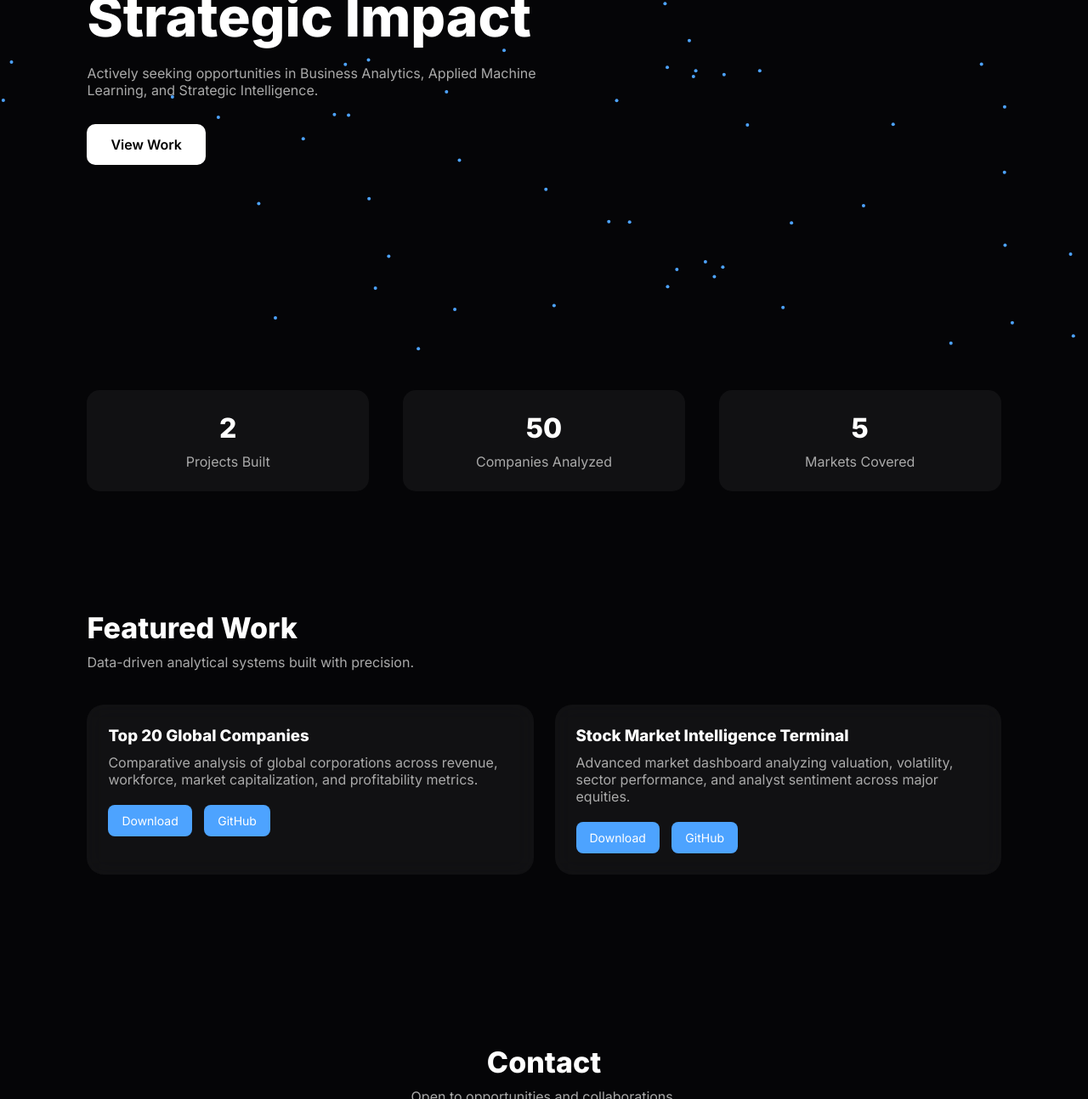
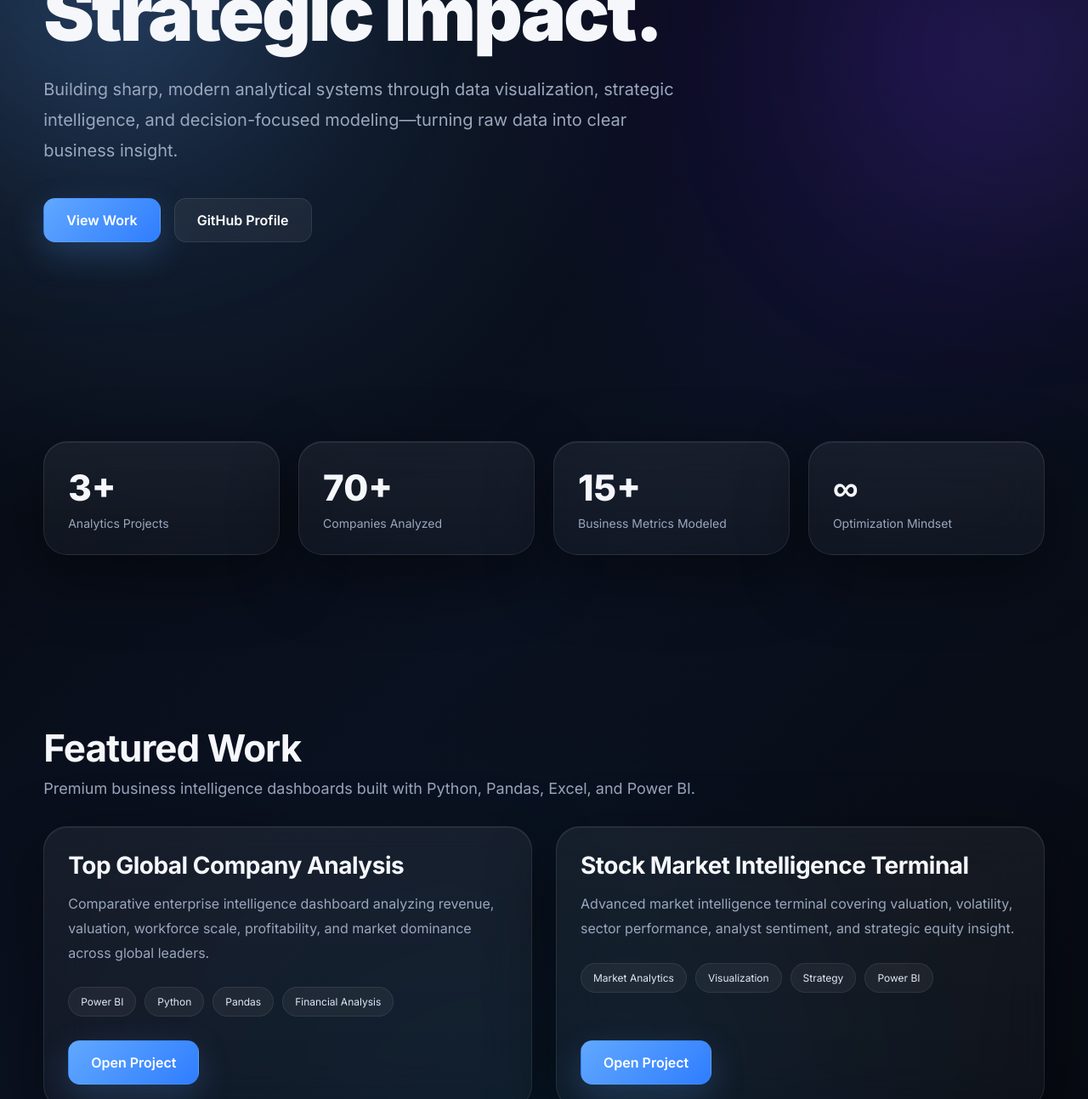
Before and after one commit to ShrraeyAnalytics/ShrraeyAnalytics.github.io, a plain HTML site: page index.html in a window 1280 px wide. Shown: the part 381-1674 px from the top of the page at 85% size. Drawn offline with Linux system fonts and the light colour scheme.

Commit message:
Update index.html

```diff
--- a/index.html
+++ b/index.html
@@ -1,312 +1,503 @@
 <!DOCTYPE html>
 <html lang="en">
 <head>
-<meta charset="UTF-8">
-<meta name="viewport" content="width=device-width, initial-scale=1.0">
+  <meta charset="UTF-8" />
+  <meta name="viewport" content="width=device-width, initial-scale=1.0" />
   <title>Shrraey Analytics</title>
-
-<link href="https://fonts.googleapis.com/css2?family=Inter:wght@300;400;600;800&display=swap" rel="stylesheet">
+  <meta name="description" content="Business Intelligence • Analytical Precision • Strategic Impact" />
+  <link rel="preconnect" href="https://fonts.googleapis.com">
+  <link rel="preconnect" href="https://fonts.gstatic.com" crossorigin>
+  <link href="https://fonts.googleapis.com/css2?family=Inter:wght@300;400;500;600;700;800;900&display=swap" rel="stylesheet">
 
   <style>
-*{margin:0;padding:0;box-sizing:border-box;font-family:'Inter',sans-serif;}
+    :root{
+      --bg:#05070b;
+      --bg2:#0a1120;
+      --panel:rgba(255,255,255,.06);
+      --panel2:rgba(255,255,255,.035);
+      --line:rgba(255,255,255,.09);
+      --text:#f5f7fb;
+      --muted:#9aa7bd;
+      --blue:#61a8ff;
+      --blue2:#2f7dff;
+      --glow:rgba(97,168,255,.22);
+      --radius:28px;
+      --shadow:0 24px 80px rgba(0,0,0,.45);
+    }
+
+    *{
+      margin:0;
+      padding:0;
+      box-sizing:border-box;
+      font-family:"Inter",system-ui,sans-serif;
+      scroll-behavior:smooth;
+    }
 
     body{
-    background:#050507;
-    color:white;
+      background:
+      radial-gradient(circle at 12% 18%, rgba(97,168,255,.18), transparent 28%),
+      radial-gradient(circle at 85% 20%, rgba(98,0,255,.12), transparent 25%),
+      radial-gradient(circle at 50% 80%, rgba(0,170,255,.08), transparent 30%),
+      linear-gradient(135deg,var(--bg) 0%, var(--bg2) 48%, #05070b 100%);
+      color:var(--text);
       overflow-x:hidden;
+      min-height:100vh;
+      position:relative;
     }
 
-/* ANIMATED BACKGROUND */
-canvas{
+    body::before{
+      content:"";
+      position:fixed;
+      inset:0;
+      background-image:
+      linear-gradient(rgba(255,255,255,.02) 1px, transparent 1px),
+      linear-gradient(90deg, rgba(255,255,255,.02) 1px, transparent 1px);
+      background-size:42px 42px;
+      pointer-events:none;
+      z-index:-1;
+      mask-image:linear-gradient(to bottom, rgba(0,0,0,.7), transparent);
+    }
+
+    .blur1,.blur2{
+      position:fixed;
+      border-radius:50%;
+      filter:blur(120px);
+      z-index:-1;
+      pointer-events:none;
+    }
+
+    .blur1{
+      width:420px;
+      height:420px;
+      left:-120px;
+      top:100px;
+      background:rgba(97,168,255,.18);
+      animation:float1 12s ease-in-out infinite alternate;
+    }
+
+    .blur2{
+      width:360px;
+      height:360px;
+      right:-100px;
+      top:280px;
+      background:rgba(140,90,255,.14);
+      animation:float2 14s ease-in-out infinite alternate;
+    }
+
+    @keyframes float1{
+      from{transform:translate(0,0);}
+      to{transform:translate(70px,80px);}
+    }
+
+    @keyframes float2{
+      from{transform:translate(0,0);}
+      to{transform:translate(-60px,-70px);}
+    }
+
+    nav{
+      width:100%;
       position:fixed;
       top:0;
       left:0;
-    z-index:-1;
-}
-
-/* NAV */
-nav{
-    position:fixed;
-    width:100%;
-    padding:20px 8%;
+      z-index:1000;
       display:flex;
       justify-content:space-between;
-    backdrop-filter:blur(12px);
-    background:rgba(0,0,0,0.4);
+      align-items:center;
+      padding:22px 8%;
+      backdrop-filter:blur(22px);
+      background:rgba(7,10,18,.52);
+      border-bottom:1px solid rgba(255,255,255,.05);
     }
 
     .logo{
-    font-weight:700;
+      font-weight:800;
+      letter-spacing:.6px;
       font-size:18px;
-    letter-spacing:1px;
     }
 
-nav a{
-    margin-left:25px;
+    .navlinks{
+      display:flex;
+      gap:28px;
+      align-items:center;
+    }
+
+    .navlinks a{
+      color:#c8d3e6;
       text-decoration:none;
-    color:#aaa;
-    transition:0.3s;
+      font-size:14px;
+      transition:.25s;
     }
-nav a:hover{color:white;}
 
-/* HERO */
+    .navlinks a:hover{
+      color:white;
+    }
+
+    .container{
+      width:min(1280px,92%);
+      margin:auto;
+    }
+
     .hero{
-    height:100vh;
+      min-height:100vh;
       display:flex;
       align-items:center;
-    padding:0 8%;
+      padding-top:90px;
     }
 
-.hero h1{
-    font-size:64px;
-    font-weight:800;
-    line-height:1.1;
+    .eyebrow{
+      display:inline-block;
+      margin-bottom:20px;
+      padding:10px 18px;
+      border-radius:999px;
+      background:var(--panel);
+      border:1px solid var(--line);
+      color:#dbe6f8;
+      font-size:13px;
+      backdrop-filter:blur(18px);
+      box-shadow:inset 0 1px 0 rgba(255,255,255,.08);
+    }
+
+    h1{
+      font-size:clamp(3rem,7vw,6.6rem);
+      line-height:.96;
+      letter-spacing:-3px;
+      max-width:980px;
+      font-weight:900;
+    }
+
+    .gradient{
+      background:linear-gradient(90deg,#ffffff,#b9d8ff,#7fb7ff);
+      -webkit-background-clip:text;
+      -webkit-text-fill-color:transparent;
     }
 
     .hero p{
-    margin-top:20px;
-    color:#aaa;
-    max-width:600px;
+      margin-top:28px;
+      max-width:760px;
+      color:var(--muted);
+      font-size:20px;
+      line-height:1.8;
+    }
+
+    .cta{
+      margin-top:38px;
+      display:flex;
+      gap:16px;
+      flex-wrap:wrap;
     }
 
     .btn{
-    margin-top:30px;
-    display:inline-block;
-    padding:14px 28px;
-    border-radius:10px;
       text-decoration:none;
+      padding:15px 26px;
+      border-radius:14px;
       font-weight:600;
-    background:white;
-    color:black;
-    transition:0.3s;
-}
-.btn:hover{transform:translateY(-4px);}
-
-/* KPI */
-.kpi{
-    display:flex;
-    gap:40px;
-    padding:40px 8%;
+      transition:.28s;
+      border:1px solid transparent;
     }
 
-.kpi div{
-    flex:1;
-    background:rgba(255,255,255,0.05);
-    padding:25px;
-    border-radius:15px;
+    .primary{
+      background:linear-gradient(135deg,var(--blue),var(--blue2));
+      color:white;
+      box-shadow:0 14px 40px var(--glow);
+    }
+
+    .primary:hover{
+      transform:translateY(-3px);
+      box-shadow:0 22px 50px var(--glow);
+    }
+
+    .secondary{
+      background:var(--panel);
+      color:white;
+      border-color:var(--line);
+      backdrop-filter:blur(18px);
+    }
+
+    .secondary:hover{
+      transform:translateY(-3px);
+      border-color:rgba(255,255,255,.18);
+    }
+
+    section{
+      padding:100px 0;
+    }
+
+    .section-head{
+      margin-bottom:34px;
+    }
+
+    .section-head h2{
+      font-size:44px;
+      letter-spacing:-1px;
+      margin-bottom:10px;
+    }
+
+    .section-head p{
+      color:var(--muted);
+      font-size:18px;
+    }
+
+    .kpis{
+      display:grid;
+      grid-template-columns:repeat(4,1fr);
+      gap:22px;
+    }
+
+    .glass{
+      background:linear-gradient(180deg,var(--panel),var(--panel2));
+      border:1px solid var(--line);
+      border-radius:var(--radius);
+      padding:28px;
+      backdrop-filter:blur(28px);
+      box-shadow:var(--shadow), inset 0 1px 0 rgba(255,255,255,.08);
+      transition:.35s;
+      position:relative;
+      overflow:hidden;
+    }
+
+    .glass::before{
+      content:"";
+      position:absolute;
+      inset:-2px;
+      background:linear-gradient(120deg,transparent,rgba(255,255,255,.08),transparent);
+      transform:translateX(-120%);
+      transition:.8s;
+    }
+
+    .glass:hover::before{
+      transform:translateX(120%);
+    }
+
+    .glass:hover{
+      transform:translateY(-6px);
+      border-color:rgba(97,168,255,.25);
+      box-shadow:0 24px 80px rgba(0,0,0,.5), 0 0 50px rgba(97,168,255,.08);
+    }
+
+    .metric{
+      font-size:42px;
+      font-weight:800;
+      margin-bottom:8px;
+    }
+
+    .label{
+      color:var(--muted);
+      font-size:14px;
+    }
+
+    .projects{
+      display:grid;
+      grid-template-columns:1fr 1fr;
+      gap:28px;
+    }
+
+    .project{
+      min-height:330px;
+      display:flex;
+      flex-direction:column;
+      justify-content:space-between;
+    }
+
+    .project h3{
+      font-size:28px;
+      margin-bottom:14px;
+      letter-spacing:-.5px;
+    }
+
+    .project p{
+      color:var(--muted);
+      line-height:1.8;
+      margin-bottom:26px;
+    }
+
+    .tags{
+      display:flex;
+      gap:10px;
+      flex-wrap:wrap;
+      margin-bottom:28px;
+    }
+
+    .tag{
+      padding:9px 14px;
+      border-radius:999px;
+      background:rgba(255,255,255,.05);
+      border:1px solid rgba(255,255,255,.08);
+      color:#dfe8f7;
+      font-size:12px;
+    }
+
+    .actions{
+      display:flex;
+      gap:12px;
+      flex-wrap:wrap;
+    }
+
+    .contact{
       text-align:center;
     }
 
-.kpi h2{font-size:32px;}
-.kpi p{color:#aaa;}
-
-/* PROJECTS */
-section{padding:100px 8%;}
-
-h2{font-size:34px;margin-bottom:10px;}
-.sub{color:#aaa;margin-bottom:40px;}
-
-.grid{
-    display:grid;
-    grid-template-columns:repeat(auto-fit,minmax(320px,1fr));
-    gap:25px;
+    .mail{
+      margin-top:22px;
+      font-size:26px;
+      font-weight:700;
+      color:#a7ceff;
     }
 
-.card{
-    background:rgba(255,255,255,0.05);
-    border-radius:20px;
-    padding:25px;
-    backdrop-filter:blur(12px);
-    transition:0.4s;
-    position:relative;
+    footer{
+      padding:36px 0 50px;
+      text-align:center;
+      color:#6f7d94;
+      font-size:14px;
     }
 
-.card:hover{
-    transform:translateY(-10px);
-    box-shadow:0 0 30px rgba(77,163,255,0.2);
+    @media(max-width:980px){
+      .kpis,.projects{
+        grid-template-columns:1fr;
       }
 
-.card h3{margin-bottom:10px;}
-.card p{color:#aaa;margin-bottom:20px;}
-
-.buttons a{
-    display:inline-block;
-    margin-right:10px;
-    padding:10px 16px;
-    border-radius:8px;
-    text-decoration:none;
-    font-size:14px;
-    background:#4da3ff;
-    color:white;
-    transition:0.3s;
-}
-.buttons a:hover{opacity:0.8;}
-
-/* CONTACT */
-.contact{text-align:center;}
-.email{
-    margin-top:20px;
-    font-size:20px;
-    color:#4da3ff;
+      .navlinks{
+        display:none;
       }
 
-/* FOOTER */
-footer{
-    text-align:center;
-    padding:40px;
-    color:#777;
+      .hero p{
+        font-size:17px;
+      }
+
+      .section-head h2{
+        font-size:34px;
+      }
+
+      .mail{
+        font-size:20px;
+      }
     }
   </style>
 </head>
 
 <body>
-
-<canvas id="bg"></canvas>
+  <div class="blur1"></div>
+  <div class="blur2"></div>
 
   <nav>
     <div class="logo">Shrraey Analytics</div>
-    <div>
+    <div class="navlinks">
       <a href="#projects">Projects</a>
       <a href="#contact">Contact</a>
+      <a href="https://github.com/shrraeyanalytics" target="_blank">GitHub</a>
     </div>
   </nav>
 
-<div class="hero">
+  <main class="container">
+    <section class="hero">
       <div>
+        <span class="eyebrow">Open to opportunities in Analytics • BI • Applied ML</span>
+
         <h1>
-            Business Intelligence<br>
-            Analytical Precision<br>
-            Strategic Impact
+          Business Intelligence.<br>
+          <span class="gradient">Analytical Precision.</span><br>
+          Strategic Impact.
         </h1>
 
         <p>
-            Actively seeking opportunities in Business Analytics, Applied Machine Learning, and Strategic Intelligence.
+          Building sharp, modern analytical systems through data visualization,
+          strategic intelligence, and decision-focused modeling—turning raw data into
+          clear business insight.
         </p>
 
-        <a href="#projects" class="btn">View Work</a>
+        <div class="cta">
+          <a href="#projects" class="btn primary">View Work</a>
+          <a href="https://github.com/shrraeyanalytics" target="_blank" class="btn secondary">GitHub Profile</a>
+        </div>
+      </div>
+    </section>
+
+    <section>
+      <div class="kpis">
+        <div class="glass">
+          <div class="metric">3+</div>
+          <div class="label">Analytics Projects</div>
+        </div>
+
+        <div class="glass">
+          <div class="metric">70+</div>
+          <div class="label">Companies Analyzed</div>
+        </div>
+
+        <div class="glass">
+          <div class="metric">15+</div>
+          <div class="label">Business Metrics Modeled</div>
+        </div>
+
+        <div class="glass">
+          <div class="metric">∞</div>
+          <div class="label">Optimization Mindset</div>
+        </div>
+      </div>
+    </section>
+
+    <section id="projects">
+      <div class="section-head">
+        <h2>Featured Work</h2>
+        <p>Premium business intelligence dashboards built with Python, Pandas, Excel, and Power BI.</p>
+      </div>
+
+      <div class="projects">
+        <div class="glass project">
+          <div>
+            <h3>Top Global Company Analysis</h3>
+            <p>
+              Comparative enterprise intelligence dashboard analyzing revenue,
+              valuation, workforce scale, profitability, and market dominance across global leaders.
+            </p>
+
+            <div class="tags">
+              <span class="tag">Power BI</span>
+              <span class="tag">Python</span>
+              <span class="tag">Pandas</span>
+              <span class="tag">Financial Analysis</span>
             </div>
           </div>
 
-<div class="kpi">
-    <div>
-        <h2 id="k1">0</h2>
-        <p>Projects Built</p>
-    </div>
-    <div>
-        <h2 id="k2">0</h2>
-        <p>Companies Analyzed</p>
-    </div>
-    <div>
-        <h2 id="k3">0</h2>
-        <p>Markets Covered</p>
+          <div class="actions">
+            <a class="btn primary" href="Top20GlobalCompanies.pbix" target="_blank">Open Project</a>
           </div>
         </div>
 
-<section id="projects">
-    <h2>Featured Work</h2>
-    <p class="sub">Data-driven analytical systems built with precision.</p>
-
-    <div class="grid">
-
-        <div class="card">
-            <h3>Top 20 Global Companies</h3>
+        <div class="glass project">
+          <div>
+            <h3>Stock Market Intelligence Terminal</h3>
             <p>
-                Comparative analysis of global corporations across revenue, workforce,
-                market capitalization, and profitability metrics.
+              Advanced market intelligence terminal covering valuation,
+              volatility, sector performance, analyst sentiment, and strategic equity insight.
             </p>
 
-            <div class="buttons">
-                <a href="Top20GlobalCompanies.pbix" target="_blank">Download</a>
-                <a href="https://github.com/shrraeyanalytics" target="_blank">GitHub</a>
+            <div class="tags">
+              <span class="tag">Market Analytics</span>
+              <span class="tag">Visualization</span>
+              <span class="tag">Strategy</span>
+              <span class="tag">Power BI</span>
             </div>
           </div>
 
-        <div class="card">
-            <h3>Stock Market Intelligence Terminal</h3>
-            <p>
-                Advanced market dashboard analyzing valuation, volatility, sector performance,
-                and analyst sentiment across major equities.
-            </p>
-
-            <div class="buttons">
-                <a href="Stock Market Intelligence Terminal.pbix" target="_blank">Download</a>
-                <a href="https://github.com/shrraeyanalytics" target="_blank">GitHub</a>
+          <div class="actions">
+            <a class="btn primary" href="StockMarketIntelligenceTerminal.pbix" target="_blank">Open Project</a>
           </div>
         </div>
-
       </div>
     </section>
 
     <section id="contact" class="contact">
-    <h2>Contact</h2>
-    <p class="sub">Open to opportunities and collaborations.</p>
+      <div class="section-head">
+        <h2>Connect</h2>
+        <p>Available for opportunities, collaborations, and analytical work.</p>
+      </div>
 
-    <div class="email">
-        shrraeyanalytics@gmail.com
-    </div>
+      <div class="mail">shrraeyanalytics@gmail.com</div>
     </section>
 
     <footer>
       © 2026 Shrraey Analytics
     </footer>
-
-<script>
-/* BACKGROUND */
-const canvas = document.getElementById("bg");
-const ctx = canvas.getContext("2d");
-canvas.width = window.innerWidth;
-canvas.height = window.innerHeight;
-
-let particles=[];
-for(let i=0;i<100;i++){
-    particles.push({
-        x:Math.random()*canvas.width,
-        y:Math.random()*canvas.height,
-        vx:(Math.random()-0.5),
-        vy:(Math.random()-0.5)
-    });
-}
-
-function draw(){
-    ctx.clearRect(0,0,canvas.width,canvas.height);
-
-    particles.forEach(p=>{
-        p.x+=p.vx;
-        p.y+=p.vy;
-
-        if(p.x<0||p.x>canvas.width)p.vx*=-1;
-        if(p.y<0||p.y>canvas.height)p.vy*=-1;
-
-        ctx.beginPath();
-        ctx.arc(p.x,p.y,2,0,Math.PI*2);
-        ctx.fillStyle="#4da3ff";
-        ctx.fill();
-    });
-
-    requestAnimationFrame(draw);
-}
-draw();
-
-/* KPI COUNTER */
-function animate(id, target){
-    let el=document.getElementById(id);
-    let count=0;
-    let step=target/50;
-
-    let interval=setInterval(()=>{
-        count+=step;
-        if(count>=target){
-            count=target;
-            clearInterval(interval);
-        }
-        el.innerText=Math.floor(count);
-    },30);
-}
-
-animate("k1",2);
-animate("k2",50);
-animate("k3",5);
-</script>
-
+  </main>
 </body>
 </html>
```
Lines whose indentation alone changed are shown as unchanged.
